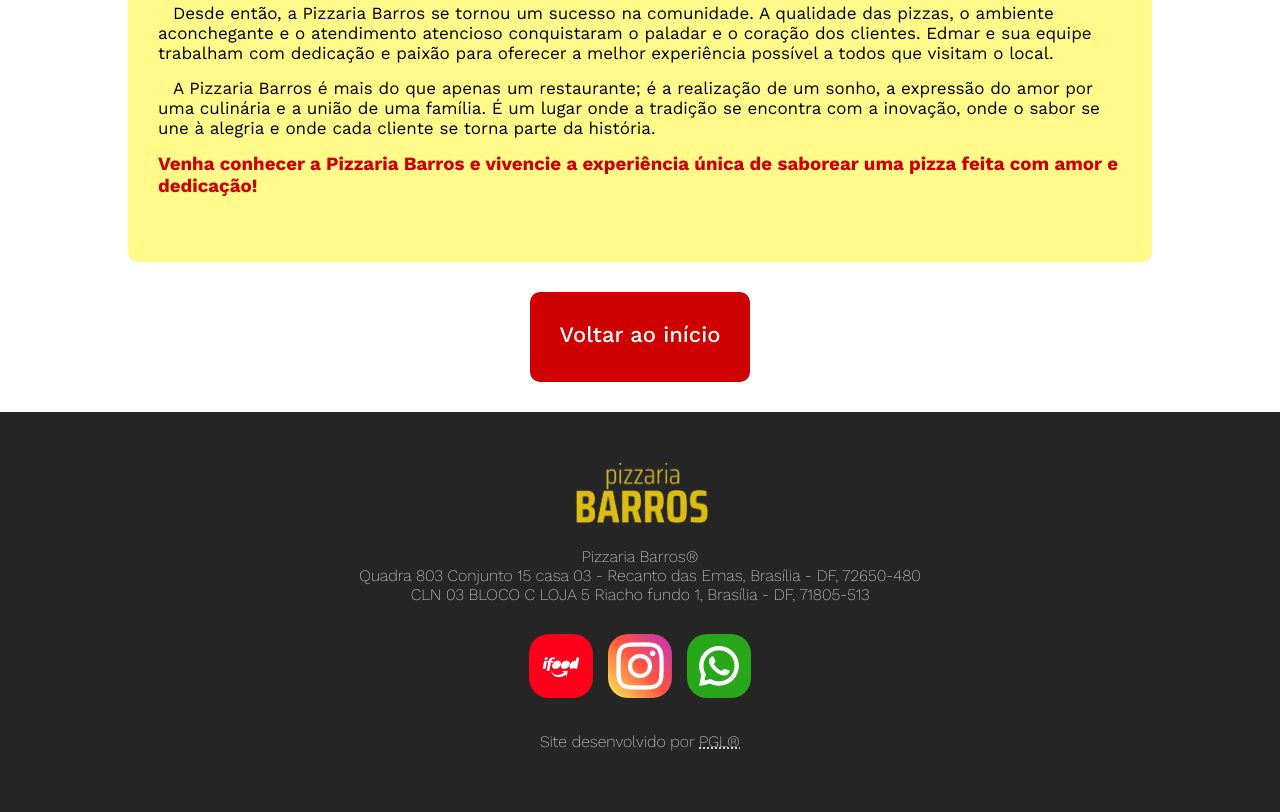
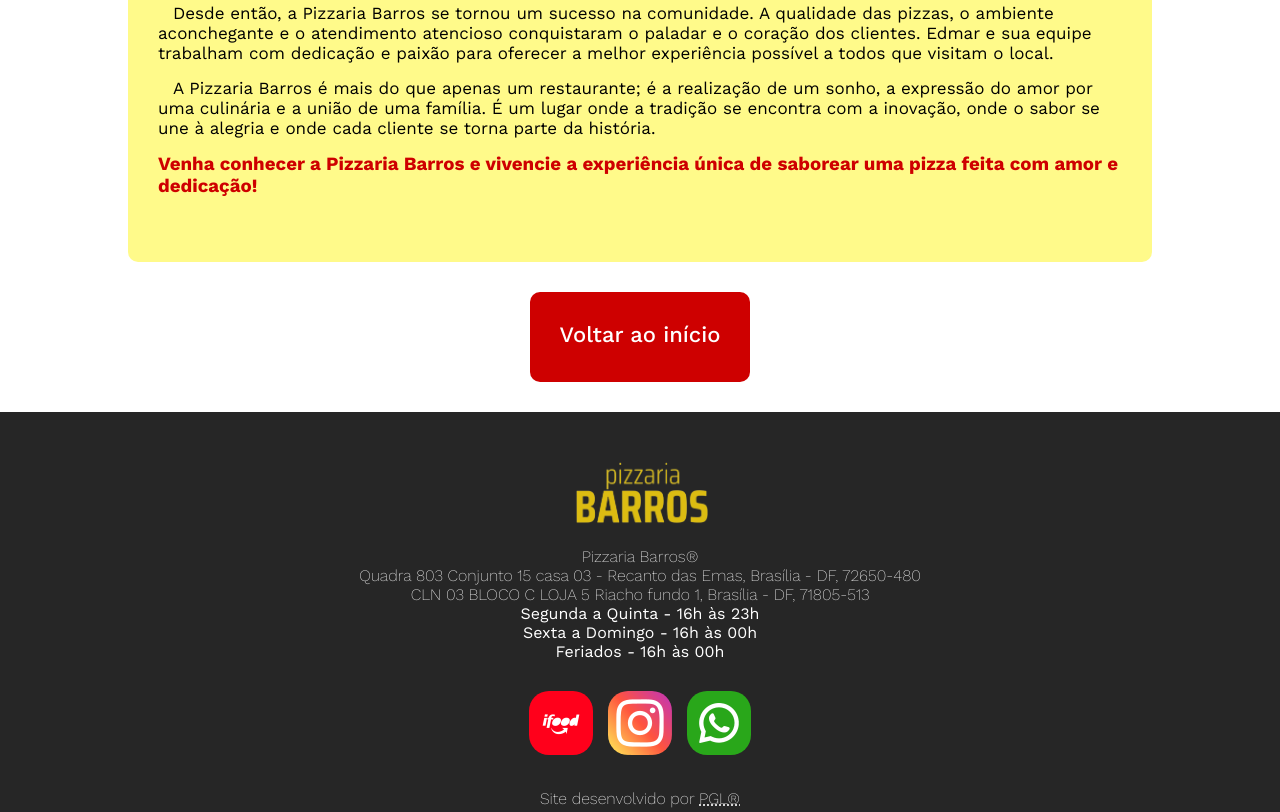
Before and after one commit to GBarbosa06/pizzaria-barros, a plain HTML site: page historia.html in a window 1280 px wide. Shown: the part 668-1480 px from the top of the page. Drawn offline with nearby package versions, Linux system fonts and the light colour scheme.

Commit message:
footer atualizado

```diff
--- a/historia.html
+++ b/historia.html
@@ -98,6 +98,14 @@
         <br>
         CLN 03 BLOCO C LOJA 5 Riacho fundo 1, Brasília - DF, 71805-513
         <br>
+        <span>
+            Segunda a Quinta - 16h às 23h
+            <br>
+            Sexta a Domingo - 16h às 00h
+            <br>
+            Feriados - 16h às 00h
+            <br>
+        </span>
             <a href="https://www.ifood.com.br/delivery/brasilia-df/pizzaria-barros-q-803/84145558-3503-4460-9284-38588819b9a6" target="_blank"><img src="images/ifood logo.png" class="redes"></a>
             <a href="http://instagram.com/pizzariabarrosoficial" target="_blank"><img src="images/instagram-logo.png" class="redes"></a>
             <a href="https://wa.me/556139768568" target="_blank"><img src="images/whatsapp-logo.png" class="redes"></a>
--- a/style.css
+++ b/style.css
@@ -81,3 +81,6 @@ footer{
     transform: scale(1.04);
     transition: all.1s;
 }
+footer span{
+    font-weight: 400;
+}
```
